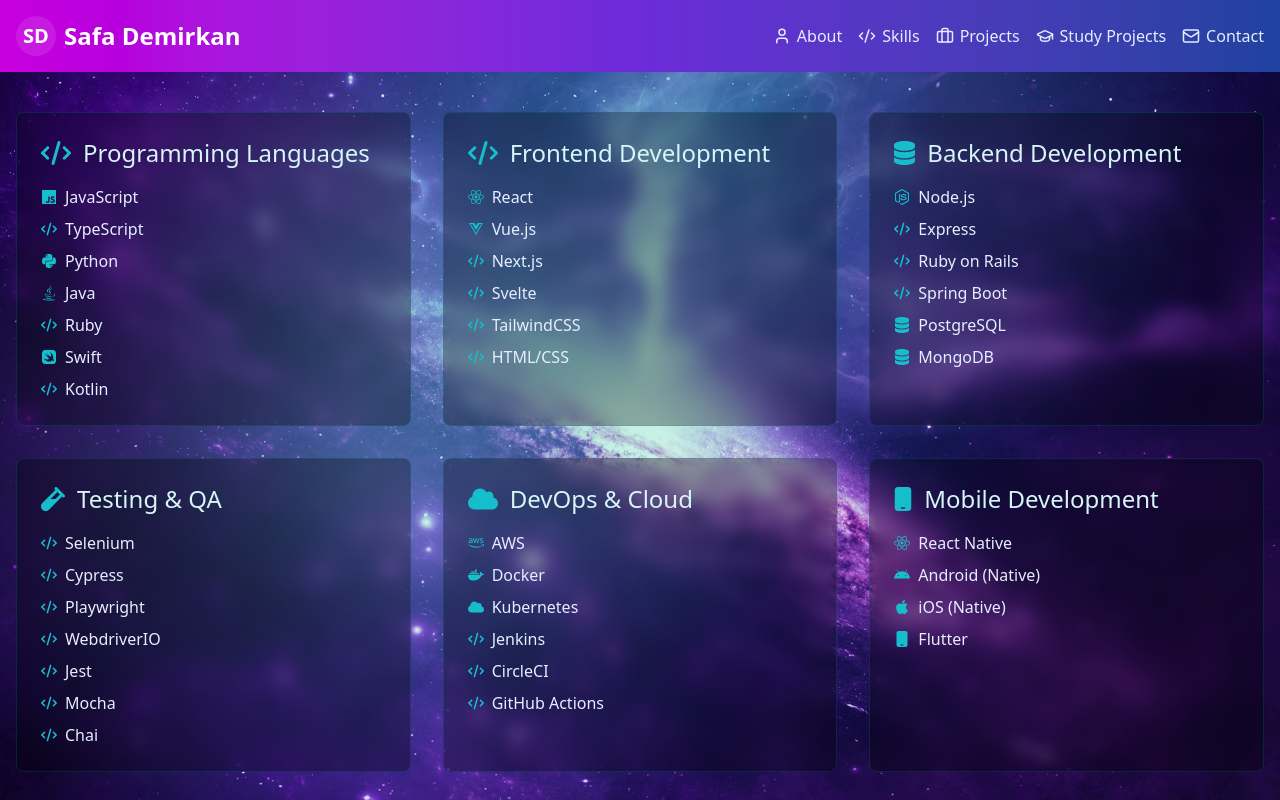
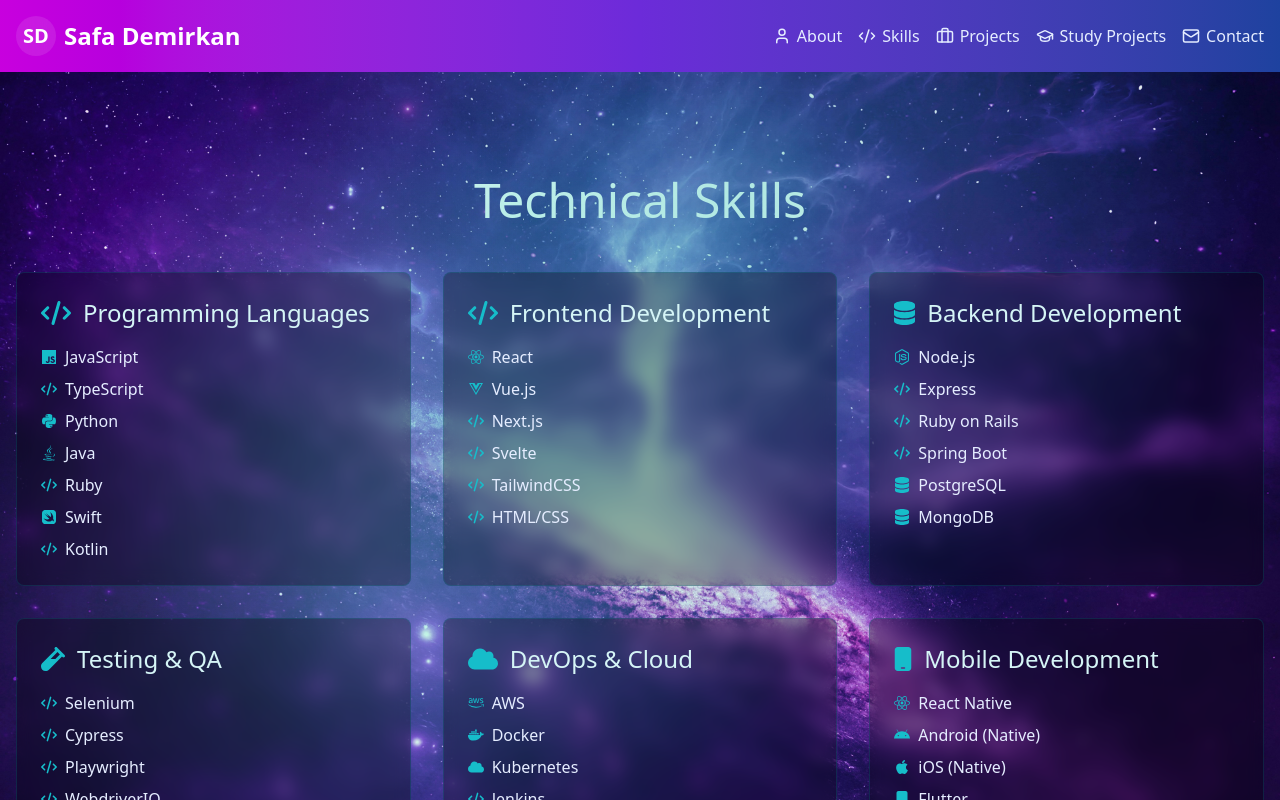
Before and after one commit to diagnosis/portfolio-react, a React (Vite) app: page /skills in a window 1280 px wide. Shown: the top 800 px of the page. Built offline with nearby package versions, Linux system fonts and the light colour scheme.

Commit message:
Update skills section layout

```diff
--- a/src/routes/skills.jsx
+++ b/src/routes/skills.jsx
@@ -123,7 +123,7 @@
     ]
 
     return (
-        <section className='aurora-bg -mt-[64px]'>
+        <section className='aurora-bg pt-24'>
             <div className='container mx-auto px-4 py-20'>
                 <h2 className='text-4xl md:text-5xl text-white text-center mb-12 font-heading animate-slide-up'>
                     Technical Skills
```
